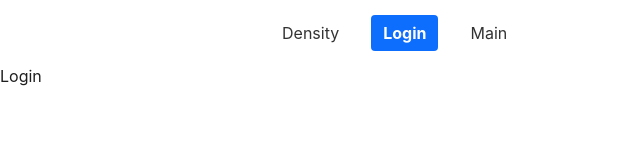
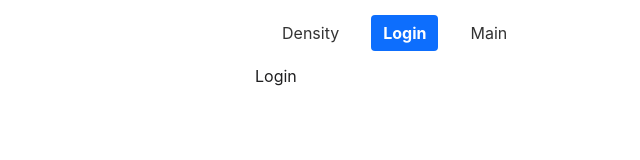
Before and after one commit to FilippSM/CalculatorReact, a React (Vite) app: page /CalculatorReact/Login in a window 1280 px wide. Shown: the top 160 px of the page, without its empty margins (0-640 px from the left). Built offline with nearby package versions, Linux system fonts and the light colour scheme.

Commit message:
(const main, login) add container, (const density) add button save

```diff
--- a/src/assets/components/Density.module.css
+++ b/src/assets/components/Density.module.css
@@ -1,7 +1,5 @@
 .container {
   display: flex;
-/*   align-items: center;
-  justify-content: center;  */
 
   gap: 10px;
   flex-direction: column;
--- a/src/assets/components/Density.tsx
+++ b/src/assets/components/Density.tsx
@@ -1,4 +1,4 @@
-import { FormControl, InputLabel, MenuItem, Select, TextField, type SelectChangeEvent } from "@mui/material"
+import { Button, FormControl, InputLabel, MenuItem, Select, TextField, type SelectChangeEvent } from "@mui/material"
 import { useEffect, useState, type ChangeEvent } from "react"
 import styles from "./Density.module.css"
 import { valuesDensity } from "./bdDensity"
@@ -163,6 +163,7 @@ export const Density = () => {
               }}
             />
           </div>
+
         </div>
 
         <div className={styles.result}>
@@ -170,6 +171,7 @@ export const Density = () => {
 
           {`Result: ${post !== null ? post : ""}${post !== null ? ` ${unit === "кг/м³" ? "kg/m³" : "g/cm³"}` : ""}`}
         </div>
+        <Button variant="contained" sx={{ minWidth: 70, maxWidth: 100 }}>Save</Button>
       </div>
     </Container>
   )
--- a/src/assets/components/Pages/Login.tsx
+++ b/src/assets/components/Pages/Login.tsx
@@ -1,3 +1,5 @@
+import { Container } from "../Container/Container"
+
 export const Login = () => {
-    return <div>Login</div>
+    return <Container>Login</Container>
 }
--- a/src/assets/components/Pages/Main.tsx
+++ b/src/assets/components/Pages/Main.tsx
@@ -1,5 +1,5 @@
+import { Container } from "../Container/Container"
+
 export const Main = () => {
-    return <div>
-        Main
-        </div>
+  return <Container>Main</Container>
 }
```
Also changed, not shown: src/styles/global.css (line endings or trailing spaces).
